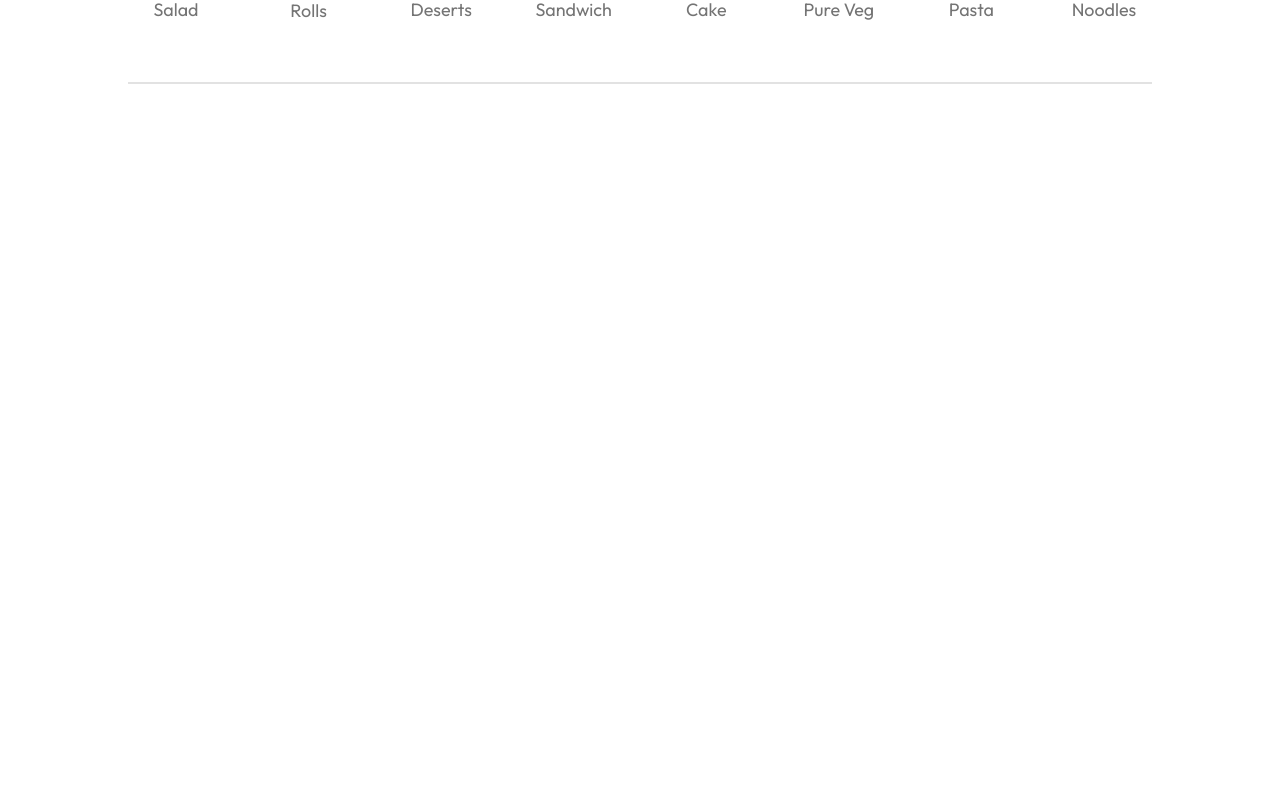
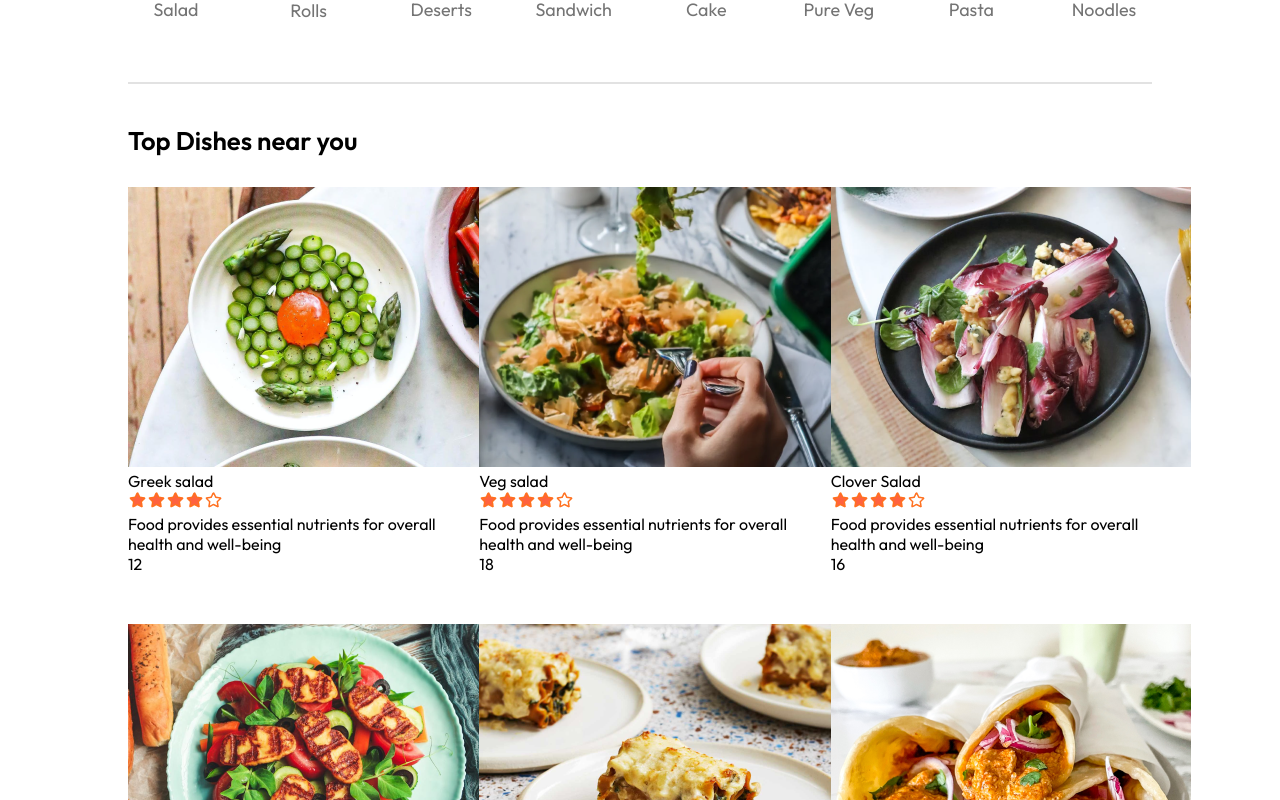
Before and after one commit to RaRashed/ReactFoodOrderingApp, a React (Vite) app: page / in a window 1280 px wide. Shown: the part 860-1660 px from the top of the page. Before the commit the page ends 954 px from the top, so only its background shows below. Built offline with nearby package versions, Linux system fonts and the light colour scheme.

Commit message:
food item list show

```diff
--- /dev/null
+++ b/src/Context/StoreContext.jsx
@@ -0,0 +1,15 @@
+import { createContext } from "react";
+import { food_list } from "../assets/assets";
+export const StoreContext = createContext(null);
+const StoreContextProvider = (props) => {
+
+    const contextValue = {
+        food_list
+    }
+    return (
+        <StoreContext.Provider value={contextValue}>
+            {props.children}
+        </StoreContext.Provider>
+    )
+}
+export default StoreContextProvider
--- /dev/null
+++ b/src/components/FoodDisplay/FoodDispaly.css
@@ -0,0 +1,14 @@
+.food-display{
+    margin-top: 30px;
+}
+.food-display  h2{
+    font-size:max(2vw,24px);
+    font-weight: 600;
+}
+.food-display-list{
+    display: grid;
+    grid-template-columns: repeat(auto-fill,minmax(240px,1fr));
+    margin-top: 30px;
+    gap: 30px;
+    row-gap: 50px;
+}
--- /dev/null
+++ b/src/components/FoodDisplay/FoodDisplay.jsx
@@ -0,0 +1,26 @@
+import React, { useContext } from 'react';
+import './FoodDispaly.css'
+import { StoreContext } from '../../Context/StoreContext';
+// import { food_list } from './../../assets/assets';
+import FoodItem from './../FoodItem/FoodItem';
+
+const FoodDisplay = ({ category }) => {
+    const { food_list } = useContext(StoreContext)
+    return (
+        <div>
+            <div id='food-display' className="food-display">
+                <h2>Top Dishes near you</h2>
+                <div className="food-display-list">
+                    {food_list.map((item, index) => {
+                        console.log(item);
+                        return <FoodItem key={index} id={item._id} name={item.name} description={item.description} price={item.price} image={item.image} />
+
+                    })}
+                </div>
+
+            </div>
+        </div>
+    );
+};
+
+export default FoodDisplay;
--- /dev/null
+++ b/src/components/FoodItem/FoodItem.jsx
@@ -0,0 +1,28 @@
+import React from 'react';
+import './FoodItem.css'
+import { assets } from '../../assets/assets';
+
+const FoodItem = ({ id, name, price, description, image }) => {
+    return (
+        <div className='food-item'>
+            <div className="food-item-img-container">
+                <img src={image} alt="" />
+            </div>
+            <div className="food-item-info">
+                <div className='food-item-name-rating'>
+                    <p>{name}</p>
+                    <img src={assets.rating_starts} alt="" />
+                </div>
+                <p className='food-item-description'>
+                    {description}
+                </p>
+                <p className="food-item-price">
+                    {price}
+                </p>
+            </div>
+
+        </div>
+    );
+};
+
+export default FoodItem;
--- a/src/main.jsx
+++ b/src/main.jsx
@@ -3,10 +3,14 @@
 import App from './App.jsx'
 import './index.css'
 import { BrowserRouter } from 'react-router-dom'
+import StoreContextProvider from './Context/StoreContext.jsx'
 
 ReactDOM.createRoot(document.getElementById('root')).render(
   <BrowserRouter>
-    <App />
+    <StoreContextProvider>
+      <App />
+    </StoreContextProvider>
+
   </BrowserRouter>
 
 )
--- a/src/pages/Home/Home.jsx
+++ b/src/pages/Home/Home.jsx
@@ -2,6 +2,7 @@
 import './Home.css';
 import Header from '../../components/Header/Header';
 import ExploreMenu from '../../components/ExploreMenu/ExploreMenu';
+import FoodDisplay from '../../components/FoodDisplay/FoodDisplay';
 
 
 const Home = () => {
@@ -9,6 +10,7 @@
     return (
         <div>
             <ExploreMenu category={category} setCategory={setCategory} />
+            <FoodDisplay category={category} />
         </div>
     );
 };
```
Also changed, not shown: src/components/FoodItem/FoodItem.css (added).
